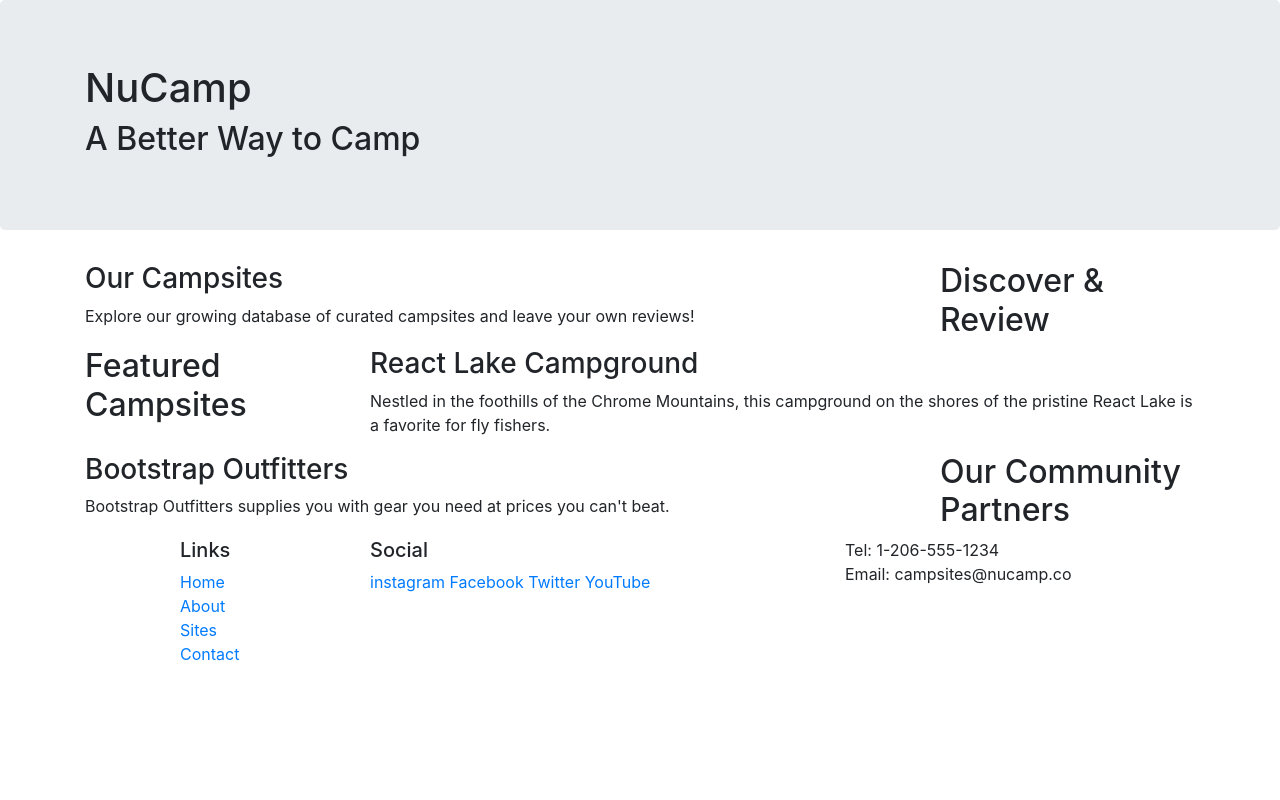
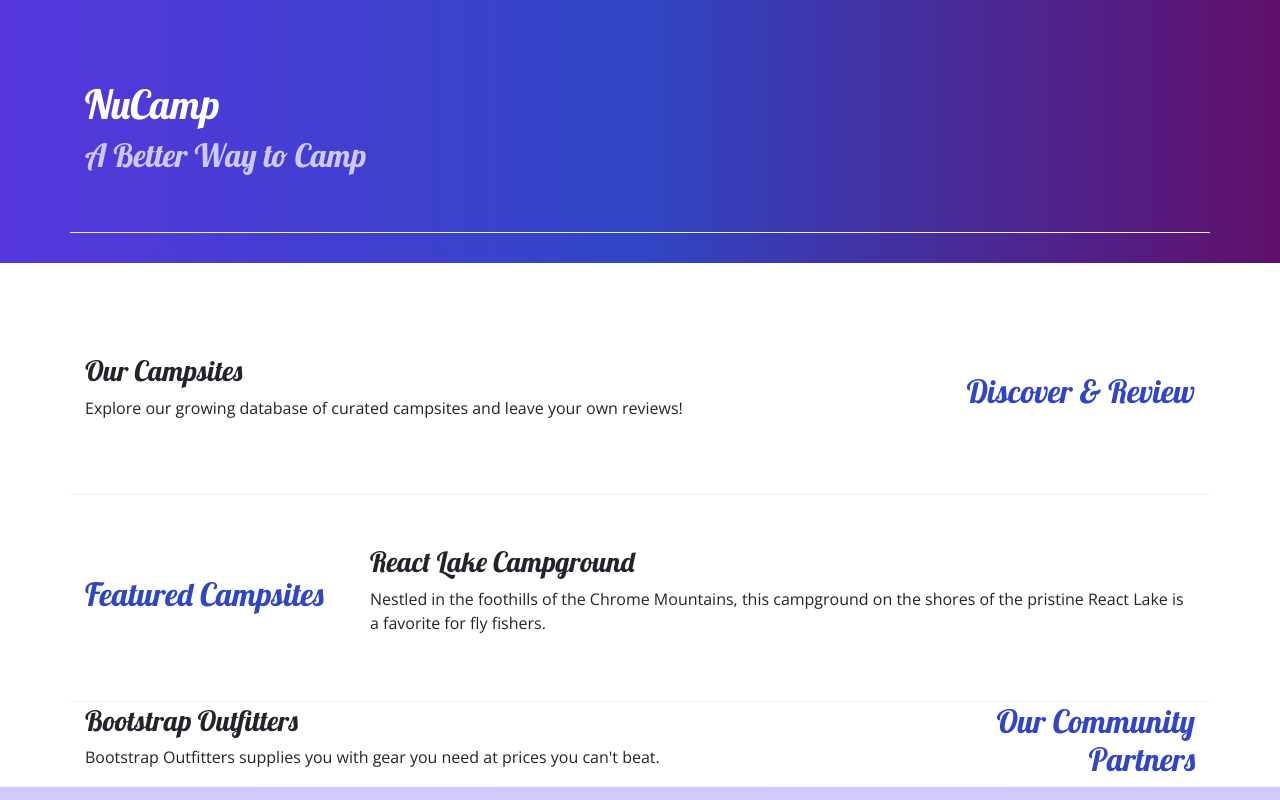
Before and after one commit to DaneHons/NuCamp, a website: page index.html in a window 1280 px wide. Shown: the top 800 px of the page. Drawn offline with nearby package versions, Linux system fonts and the light colour scheme.

Commit message:
Bootstrap Project Alignment

```diff
--- /dev/null
+++ b/css/styles.css
@@ -0,0 +1,32 @@
+body {
+    font-family: "Open Sans", sans-serif;
+}
+
+h1, h2, h3 {
+    font-family: "Lobster", cursive;
+}
+
+h2 {
+    color: #3046C5;
+}
+
+header h2 {
+    color: #CEC8FF;
+}
+
+footer {
+    background-image: linear-gradient(#CEC8FF, white);
+    padding: 20px 0;
+}
+
+.jumbotron {
+    padding: 30px;
+    background-image: linear-gradient(to right, #5637DD, #3046C5, #60106B);
+    color: white;
+}
+
+.row-content {
+    padding: 50px 0;
+    border-bottom: 1px ridge;
+    min-height: 200px;
+}
--- a/index.html
+++ b/index.html
@@ -4,14 +4,16 @@
     <meta charset="utf-8">
     <meta name="viewport" content="width=device-width, initial-scale=1">
     <link rel="stylesheet" href="node_modules/bootstrap/dist/css/bootstrap.min.css">
+    <link rel="stylesheet" href="https://fonts.googleapis.com/css?family=Lobster|Open+Sans">
+    <link rel="stylesheet" href="css/styles.css">
     <title>NuCamp: A Better Way to Camp</title>
 </head>
 
 <body>
 
-    <header class="jumbotron">
+    <header class="jumbotron jumbotron-fluid">
         <div class="container">
-            <div class="row">
+            <div class="row row-content">
                 <div class="col">
                     <h1>NuCamp</h1>
                     <h2>A Better Way to Camp</h2>
@@ -21,9 +23,9 @@
     </header>
 
     <div class="container">
-        <div class="row">
+        <div class="row row-content align-items-center">
             <div class="col-sm-4 order-sm-last col-md-3">
-                <h2>Discover & Review</h2>
+                <h2 class="text-sm-right">Discover & Review</h2>
             </div>
             <div class="col">
                 <h3>Our Campsites</h3>
@@ -33,7 +35,7 @@
     </div>
 
     <div class="container">
-        <div class="row">
+        <div class="row row-content align-items-center">
             <div class="col-sm-4 col-md-3">
                 <h2>Featured Campsites</h2>
             </div>
@@ -45,9 +47,9 @@
     </div>
 
     <div class="container">
-        <div class="row">
+        <div class="row align-items-center">
             <div class="col-sm-4 order-sm-last col-md-3">
-                <h2>Our Community Partners</h2>
+                <h2 class="text-sm-right">Our Community Partners</h2>
             </div>
             <div class="col">
                 <h3>Bootstrap Outfitters</h3>
@@ -68,14 +70,14 @@
                         <li><a href="#">Contact</a></li>
                     </ul>
                 </div>
-                <div class="col-6 col-sm-5">
+                <div class="col-6 col-sm-5 text-center">
                     <h5>Social</h5>
                     <a href="http://instagram.com">instagram</a>
                     <a href="http://facebook.com">Facebook</a>
                     <a href="http://twitter.com">Twitter</a>
                     <a href="http://youtube.com">YouTube</a>
                 </div>
-                <div class="col-sm-4 col">
+                <div class="col-sm-4 col text-center">
                     Tel: 1-206-555-1234 <br>
                     Email: campsites@nucamp.co
                 </div>
```
